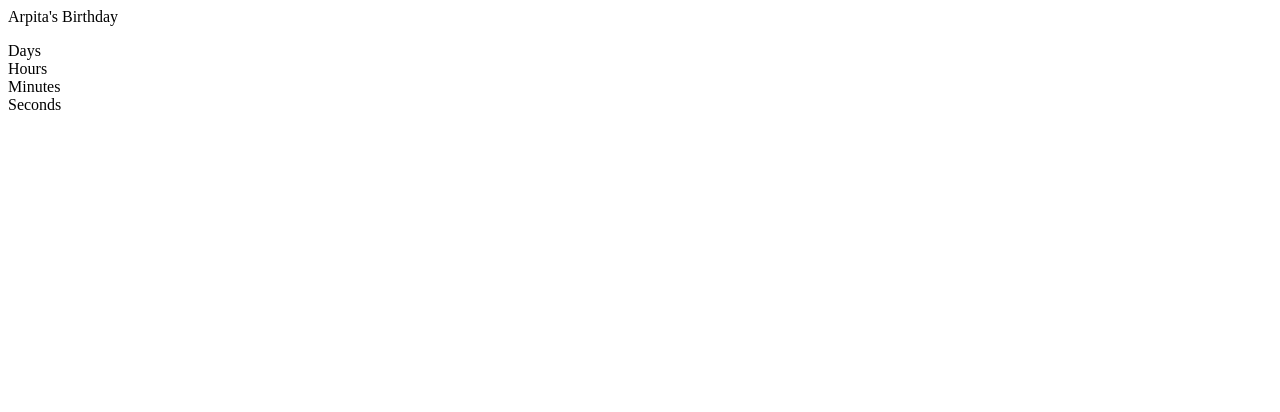
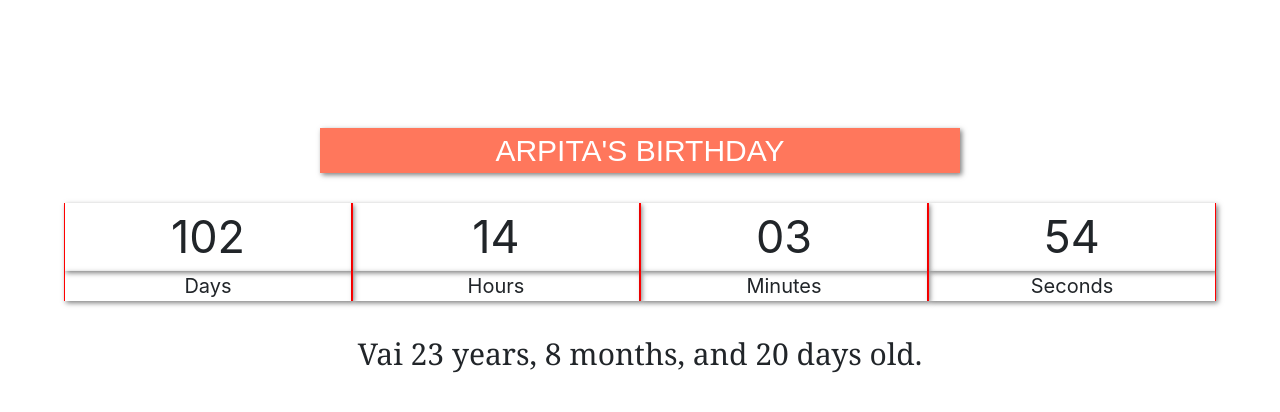
Before and after one commit to SenCTvT/ArpitaBday.github.io, a plain HTML site: page index.html in a window 1280 px wide. Drawn offline with nearby package versions, Linux system fonts and the light colour scheme.

Commit message:
2nd commit

```diff
--- a/index.html
+++ b/index.html
@@ -2,6 +2,10 @@
 <head>
 <meta name="viewport" content="width=device-width, initial-scale=1">
 
+<link rel="stylesheet" href="https://stackpath.bootstrapcdn.com/bootstrap/4.5.0/css/bootstrap.min.css" integrity="sha384-9aIt2nRpC12Uk9gS9baDl411NQApFmC26EwAOH8WgZl5MYYxFfc+NcPb1dKGj7Sk" crossorigin="anonymous">
+<script src="https://stackpath.bootstrapcdn.com/bootstrap/4.5.0/js/bootstrap.bundle.min.js" integrity="sha384-1CmrxMRARb6aLqgBO7yyAxTOQE2AKb9GfXnEo760AUcUmFx3ibVJJAzGytlQcNXd" crossorigin="anonymous"></script>
+<script src="script.js"></script>
+<link rel="stylesheet" type="text/css" href="style.css">
 </head>
 <body>
   <p class="head">Arpita's Birthday</p>
--- a/style.css
+++ b/style.css
@@ -1,3 +1,6 @@
+body{
+	margin-top: 10%;
+}
   p {
 	text-align: center;
 	font-size: 30px;
@@ -16,7 +19,8 @@ p {
 
   #demo2{
 	margin-top: 30px;
-
+	font-family: Georgia;
+	font-size: 30px;
   }
   .clock{
 	  border-radius: 60px;
```
Lines whose indentation alone changed are shown as unchanged.
